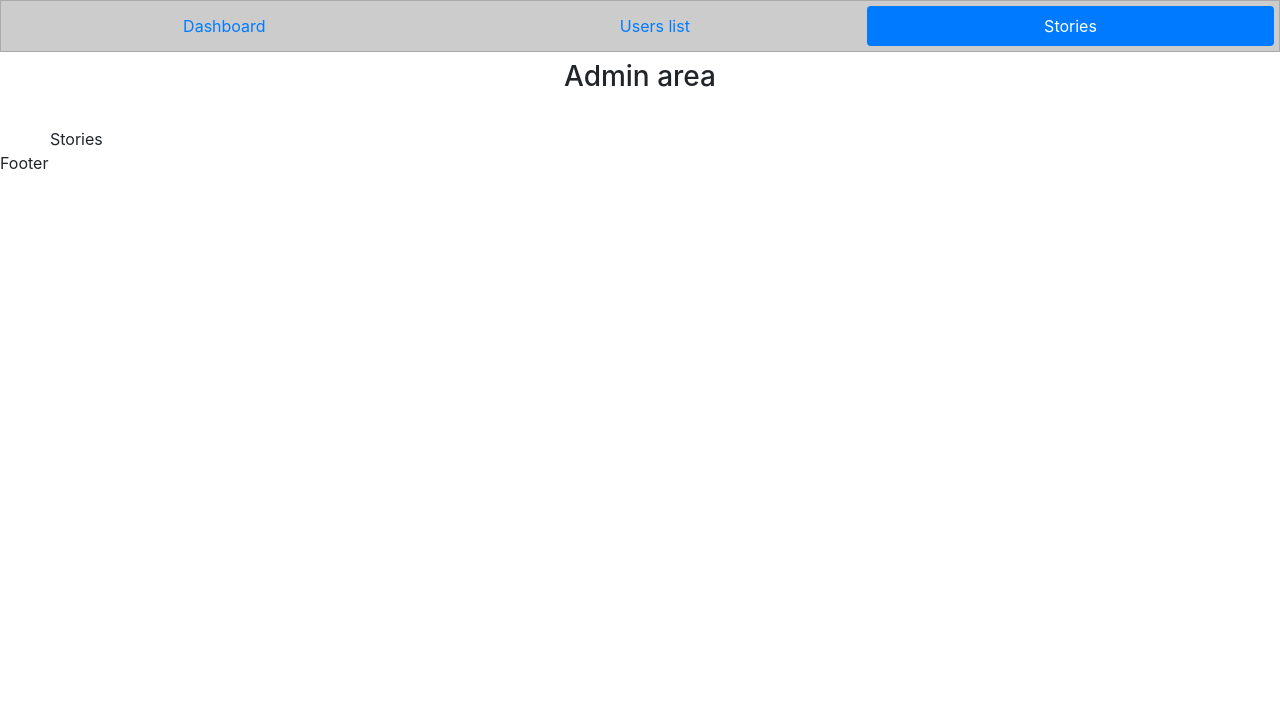
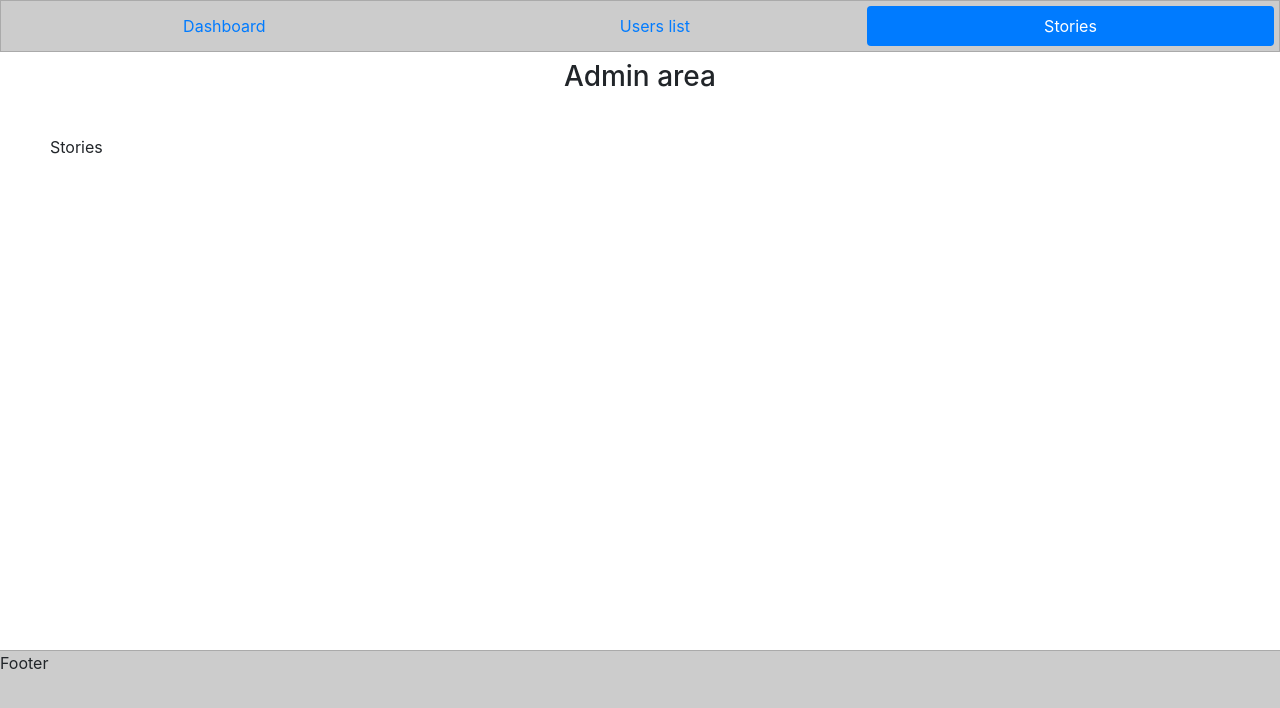
Before and after one commit to aharxict/react-admin, a React (Create React App) app: page /stories in a window 1280 px wide. Shown: the top 708 px of the page. Built offline with nearby package versions, Linux system fonts and the light colour scheme.

Commit message:
Updates styles and homepage content.

```diff
--- a/src/Components/Dashboard.js
+++ b/src/Components/Dashboard.js
@@ -45,8 +45,6 @@ class Dashboard extends PureComponent {
     return (
       <div>
         <Breadcrumbs mapping={this.mapping()} />
-        <div>Dashboard</div>
-        <div>{this.props.isLoading ? 'Loading' : 'Loaded'}</div>
         <Table striped bordered hover>
           <thead>
           <tr>
--- a/src/Containers/Footer.js
+++ b/src/Containers/Footer.js
@@ -3,7 +3,7 @@ import React, { PureComponent } from 'react';
 class Footer extends PureComponent {
   render () {
     return (
-      <div>Footer</div>
+      <footer>Footer</footer>
     );
   }
 }
--- a/src/Redux/Actions/userDetails.js
+++ b/src/Redux/Actions/userDetails.js
@@ -37,7 +37,7 @@ export function updateUserDetails(userId = {}, data = {}) {
     method: 'put',
     data: data,
   };
-console.log('params', data);
+
   return dispatch => {
     return dispatch({
       [CALL_API]: {
--- /dev/null
+++ b/src/sccs/base/_footer.scss
@@ -0,0 +1,6 @@
+footer {
+  margin-top: auto;
+  min-height: 150px;
+  background-color: #ccc;
+  border-top: 1px solid #aaa;
+}
--- /dev/null
+++ b/src/sccs/base/_general.scss
@@ -0,0 +1,5 @@
+.main-container {
+  display: flex;
+  flex-direction: column;
+  height: 100vh;
+}
--- a/src/sccs/style.scss
+++ b/src/sccs/style.scss
@@ -5,7 +5,9 @@
 //$icon-font-path: '~bootstrap-sass/assets/fonts/bootstrap/';
 @import '~bootstrap/scss/bootstrap';
 
+@import 'base/general';
 @import 'base/header';
 @import 'base/body';
+@import 'base/footer';
 
 @import 'pages/users-list';
```
